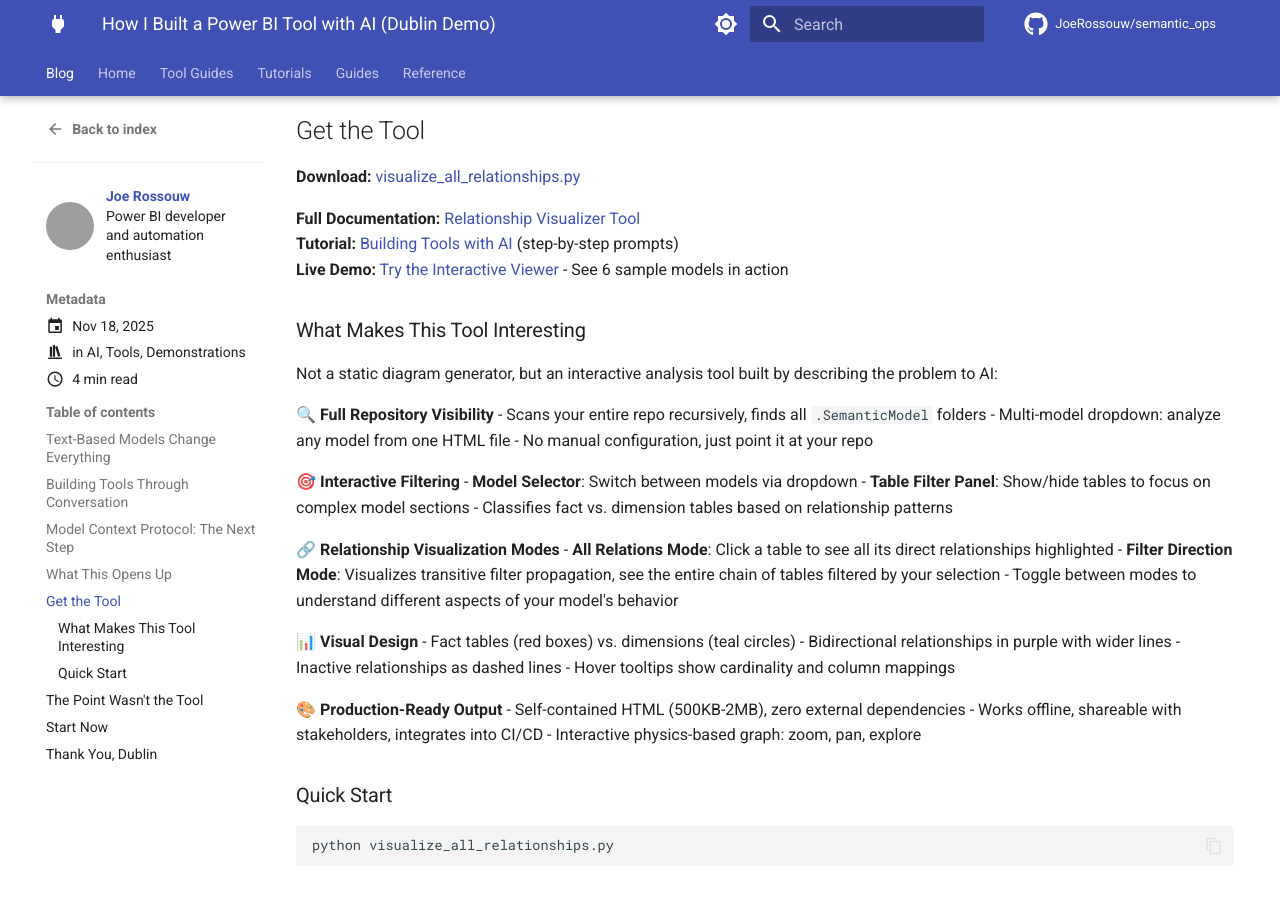
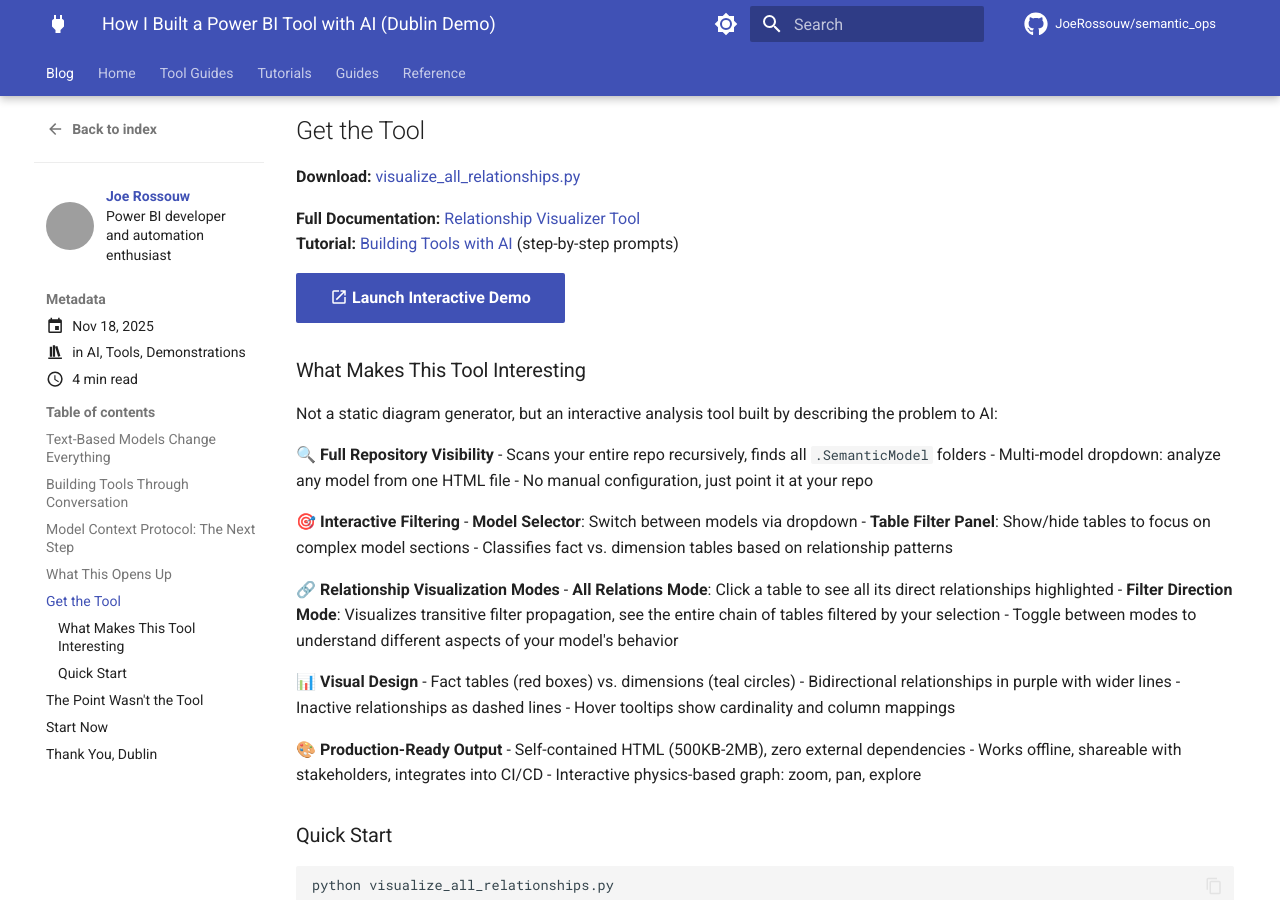
Before and after one commit to JoeRossouw/semantic_ops, an MkDocs documentation site: the page built from docs/blog/posts/agentic-ai-pbip.md, in a window 1280 px wide and 900 px high, scrolled down 1861 px. Built offline with MkDocs 1.6.1 and Material for MkDocs 9.7.7, drawn with Linux system fonts in a browser that asks for light colours; comment, search, counter and statistics services are not loaded; grey boxes are pictures that could not be loaded.

Commit message:
Add launch buttons for interactive demos in blog posts

```diff
--- a/docs/blog/posts/agentic-ai-pbip.md
+++ b/docs/blog/posts/agentic-ai-pbip.md
@@ -80,7 +80,8 @@ You're not learning to code. You're learning to articulate problems. AI handles
 
 **Full Documentation:** [Relationship Visualizer Tool](../../tool-guides/relationship-viewer-guide.md)
 **Tutorial:** [Building Tools with AI](../../tutorials/building-tools-with-ai.md) (step-by-step prompts)
-**Live Demo:** [Try the Interactive Viewer](../../demos/relationships_viewer.html) - See 6 sample models in action
+
+[:material-open-in-new: Launch Interactive Demo](../../demos/relationships_viewer.html){ .md-button .md-button--primary target="_blank" }
 
 ### What Makes This Tool Interesting
 
```
Also changed, not shown: docs/blog/posts/bpa-viewer-tool.md (+2 -1 lines).
